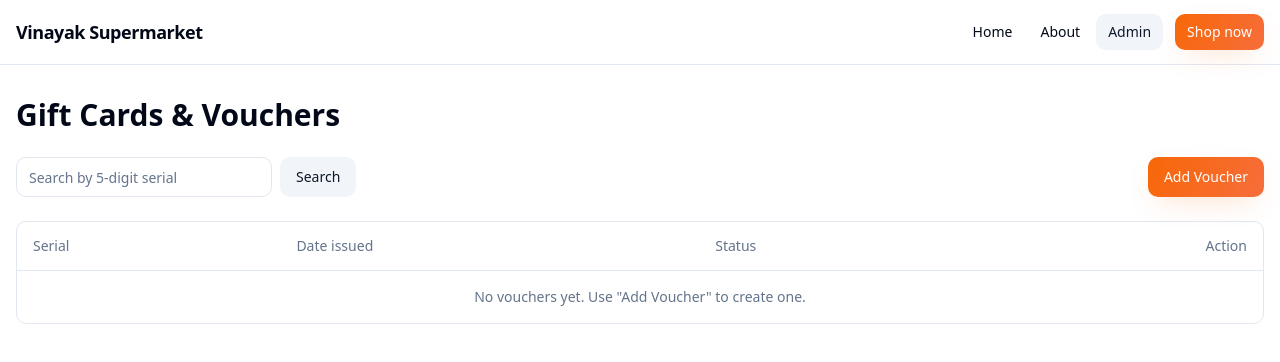
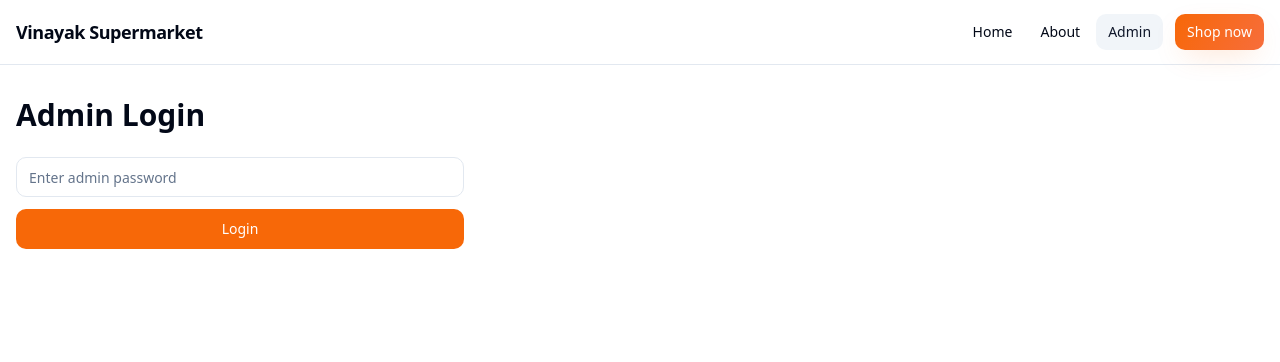
Before and after one commit to sajal-t/vinayak-gift-hub-59, a React (Vite) app: page /admin in a window 1280 px wide. Shown: the top 362 px of the page. Built offline with nearby package versions, Linux system fonts and the light colour scheme.

Commit message:
Add password protection and unsuspension
Password protect the admin page with the provided password. Add functionality to unsuspend vouchers.

```diff
--- a/src/lib/vouchers.ts
+++ b/src/lib/vouchers.ts
@@ -50,6 +50,11 @@ export function suspendVoucher(serial: string) {
   write(updated);
 }
 
+export function unsuspendVoucher(serial: string) {
+  const updated = read().map((v) => (v.serial === serial ? { ...v, suspended: false } : v));
+  write(updated);
+}
+
 export function generateSerial(existing: Set<string>): string {
   for (let i = 0; i < 10000; i++) {
     const n = Math.floor(10000 + Math.random() * 90000).toString();
--- a/src/pages/Admin.tsx
+++ b/src/pages/Admin.tsx
@@ -5,7 +5,7 @@ import { Button } from "@/components/ui/button";
 import { Dialog, DialogContent, DialogFooter, DialogHeader, DialogTitle, DialogTrigger } from "@/components/ui/dialog";
 import { Table, TableBody, TableCell, TableHead, TableHeader, TableRow } from "@/components/ui/table";
 import { Badge } from "@/components/ui/badge";
-import { addVoucher, findVoucherBySerial, generateSerial, getVouchers, suspendVoucher, Voucher } from "@/lib/vouchers";
+import { addVoucher, findVoucherBySerial, generateSerial, getVouchers, suspendVoucher, unsuspendVoucher, Voucher } from "@/lib/vouchers";
 import { toast } from "@/hooks/use-toast";
 
 const Admin = () => {
@@ -14,9 +14,14 @@ const Admin = () => {
   const [open, setOpen] = useState(false);
   const [serial, setSerial] = useState("");
   const [date, setDate] = useState<string>(new Date().toISOString().slice(0, 10));
+  const [authed, setAuthed] = useState(false);
+  const [pwd, setPwd] = useState("");
+  useEffect(() => {
+    setVouchers(getVouchers());
+  }, []);
 
   useEffect(() => {
-    setVouchers(getVouchers());
+    setAuthed(localStorage.getItem("vinayak_admin_auth") === "1");
   }, []);
 
   const onGenerate = () => {
@@ -42,6 +47,10 @@ const Admin = () => {
     setVouchers(getVouchers());
   };
 
+  const onUnsuspend = (s: string) => {
+    unsuspendVoucher(s);
+    setVouchers(getVouchers());
+  };
   const searched = useMemo(() => {
     if (!search) return undefined;
     return findVoucherBySerial(search.trim());
@@ -55,6 +64,34 @@ const Admin = () => {
         <link rel="canonical" href="/admin" />
       </Helmet>
 
+        {!authed ? (
+          <section className="container mx-auto px-4 py-8">
+            <h1 className="text-3xl font-bold mb-6">Admin Login</h1>
+            <div className="max-w-md grid gap-3">
+              <Input
+                type="password"
+                placeholder="Enter admin password"
+                value={pwd}
+                onChange={(e) => setPwd(e.target.value)}
+                aria-label="Admin password"
+                className="w-full"
+              />
+              <Button
+                onClick={() => {
+                  if (pwd === "MAHESH@@2025") {
+                    localStorage.setItem("vinayak_admin_auth", "1");
+                    setAuthed(true);
+                    toast({ title: "Access granted", description: "Welcome to Admin" });
+                  } else {
+                    toast({ title: "Invalid password", description: "Please try again" });
+                  }
+                }}
+              >
+                Login
+              </Button>
+            </div>
+          </section>
+        ) : (
           <section className="container mx-auto px-4 py-8">
             <h1 className="text-3xl font-bold mb-6">Gift Cards & Vouchers</h1>
 
@@ -156,14 +193,23 @@ const Admin = () => {
                         </Badge>
                       </TableCell>
                       <TableCell className="text-right">
+                        {v.suspended ? (
                           <Button
-                      variant={v.suspended ? "secondary" : "destructive"}
+                            variant="secondary"
                             size="sm"
-                      disabled={v.suspended}
+                            onClick={() => onUnsuspend(v.serial)}
+                          >
+                            Unsuspend
+                          </Button>
+                        ) : (
+                          <Button
+                            variant="destructive"
+                            size="sm"
                             onClick={() => onSuspend(v.serial)}
                           >
-                      {v.suspended ? "Suspended" : "Suspend"}
+                            Suspend
                           </Button>
+                        )}
                       </TableCell>
                     </TableRow>
                   ))}
@@ -171,6 +217,8 @@ const Admin = () => {
               </Table>
             </div>
           </section>
+        )}
+
     </>
   );
 };
```
Lines whose indentation alone changed are shown as unchanged.
